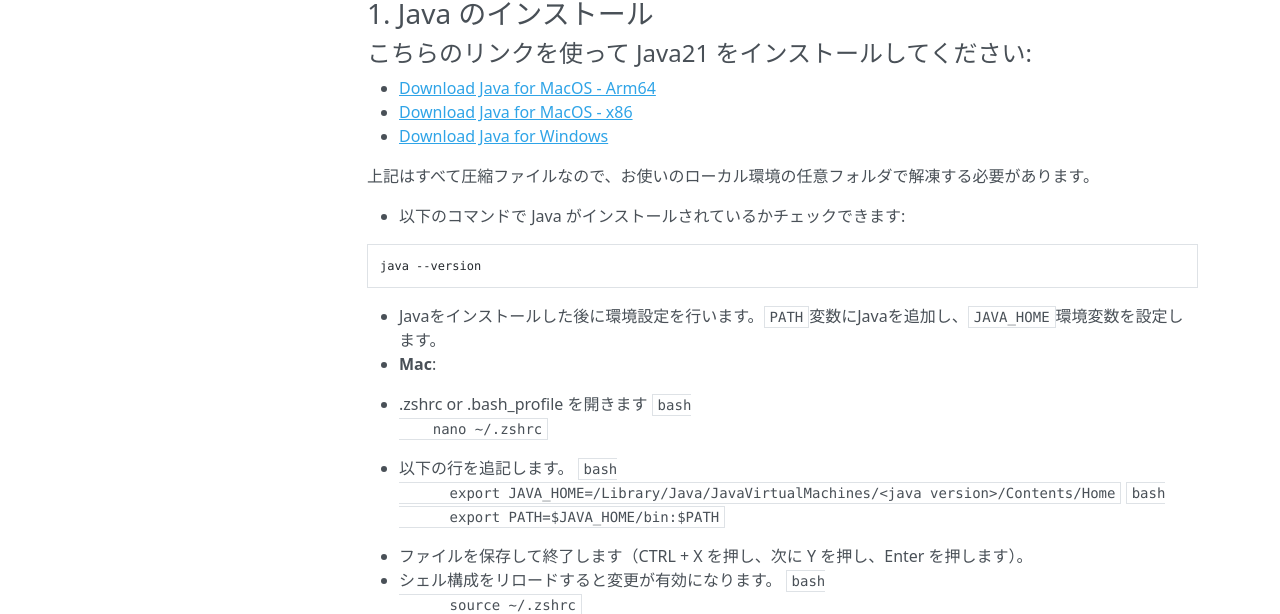
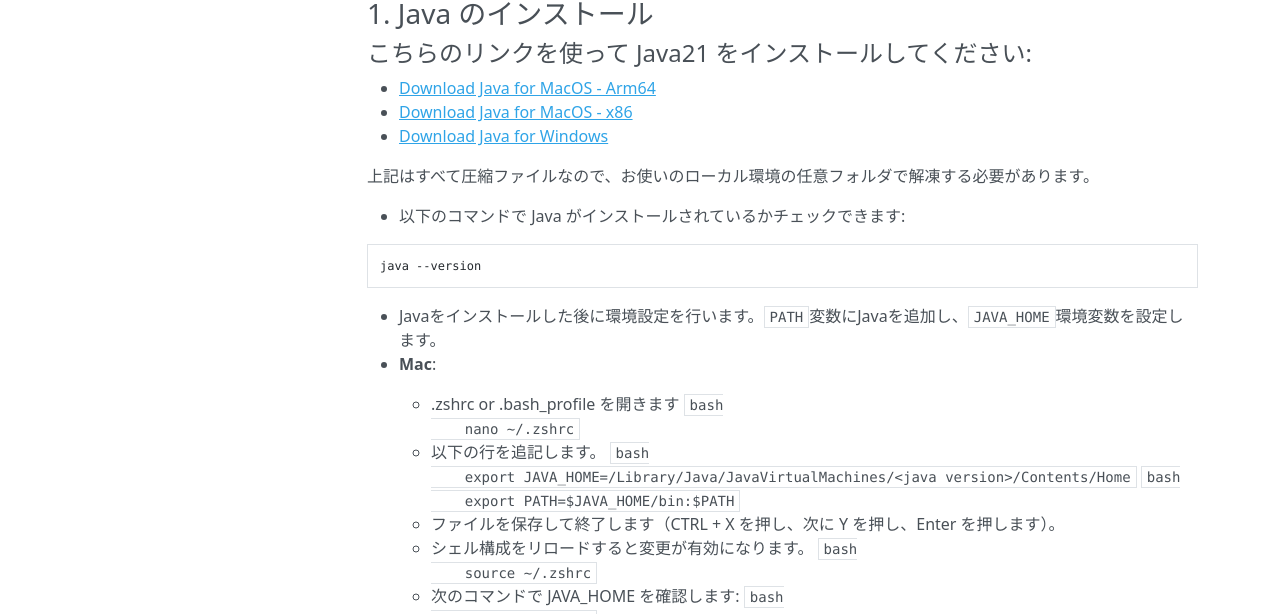
Before and after one commit to r-nakayamasan/wca4eja-handson, a plain HTML site: page index.html in a window 1280 px wide. Shown: the part 338-952 px from the top of the page. Drawn offline with nearby package versions, Linux system fonts and the light colour scheme.

Commit message:
Deployed  with MkDocs version: 1.6.1

```diff
--- a/index.html
+++ b/index.html
@@ -88,19 +88,15 @@
 <li>Javaをインストールした後に環境設定を行います。<code>PATH</code>変数にJavaを追加し、<code>JAVA_HOME</code>環境変数を設定します。</li>
 <li>
 <p><strong>Mac</strong>:</p>
-</li>
-<li>
-<p>.zshrc or .bash_profile を開きます
+<ul>
+<li>.zshrc or .bash_profile を開きます
     <code>bash
-    nano ~/.zshrc</code></p>
-</li>
-<li>
-<p>以下の行を追記します。
+    nano ~/.zshrc</code></li>
+<li>以下の行を追記します。
     <code>bash
     export JAVA_HOME=/Library/Java/JavaVirtualMachines/&lt;java version&gt;/Contents/Home</code>
     <code>bash
-      export PATH=$JAVA_HOME/bin:$PATH</code></p>
-</li>
+    export PATH=$JAVA_HOME/bin:$PATH</code></li>
 <li>ファイルを保存して終了します（CTRL + X を押し、次に Y を押し、Enter を押します）。</li>
 <li>シェル構成をリロードすると変更が有効になります。
     <code>bash
@@ -110,6 +106,8 @@
     echo $JAVA_HOME</code></li>
 <li><strong>Windows</strong>:</li>
 <li>Windowsの検索バーから環境変数を開きます（検索バーで「環境変数の編集」を検索します）</li>
+</ul>
+</li>
 </ul>
 <p><img alt="image" src="https://github.com/user-attachments/assets/d0099fe2-72c1-4594-8b5f-8075f2d6bced" /></p>
 <ul>
@@ -252,5 +250,5 @@
 
 <!--
 MkDocs version : 1.6.1
-Build Date UTC : 2024-12-23 03:43:11.167982+00:00
+Build Date UTC : 2024-12-23 03:49:40.861714+00:00
 -->
```
Lines whose indentation alone changed are shown as unchanged.
